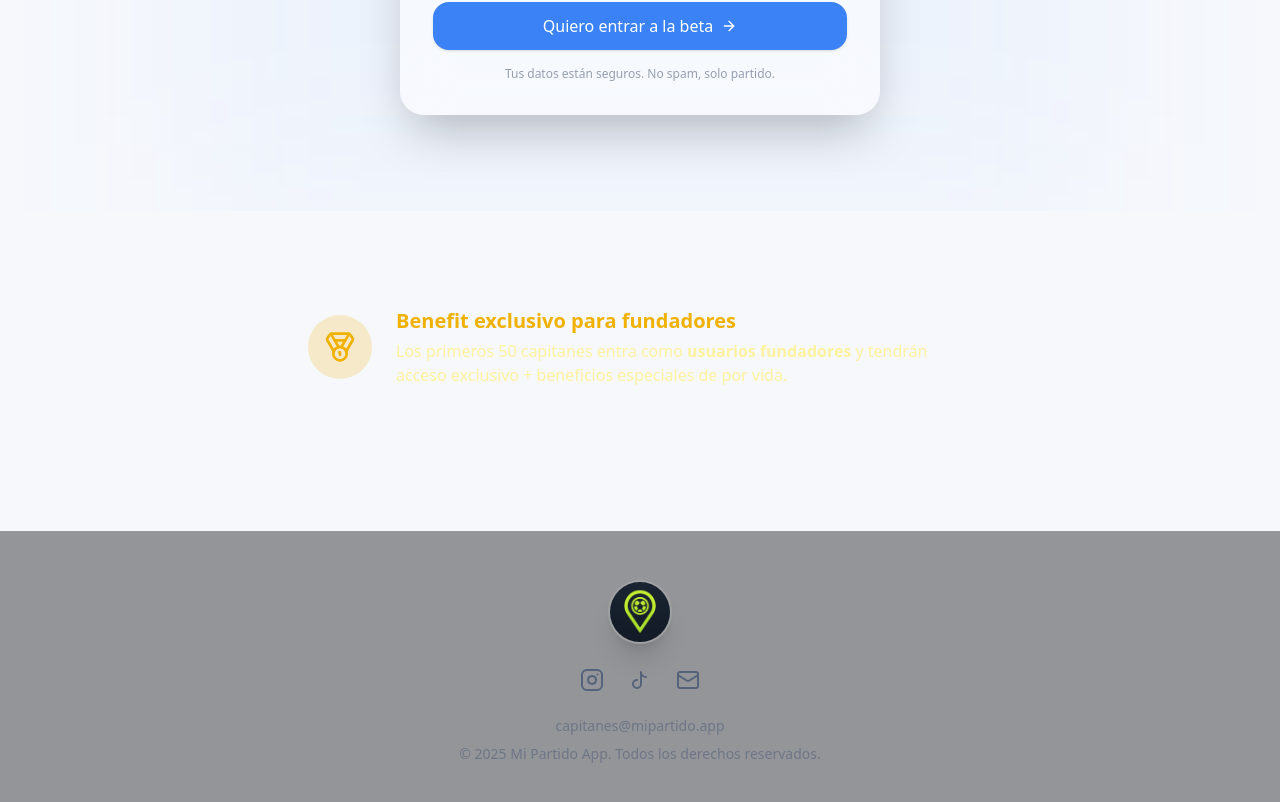
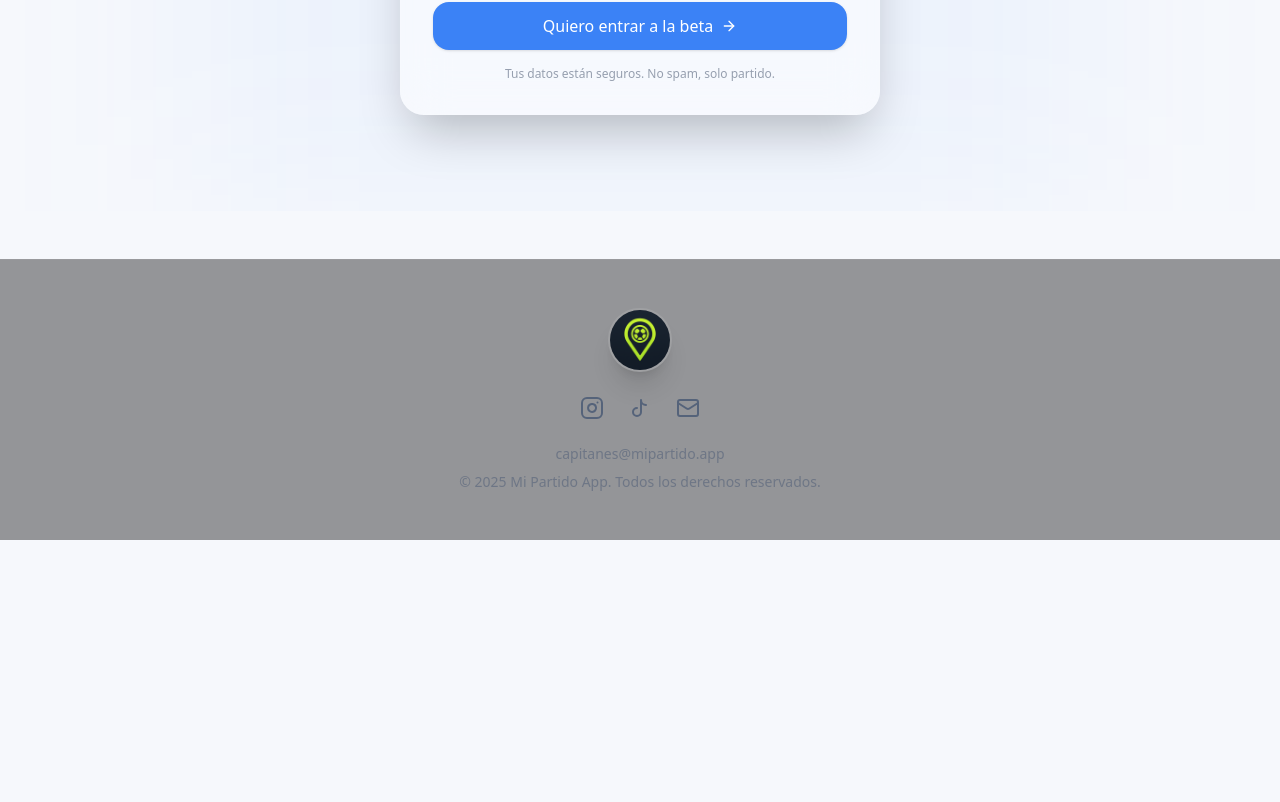
Before and after one commit to h4che404/LandingPageMipartido, a Next.js app: page / in a window 1280 px wide. Shown: the part 3408-4210 px from the top of the page. After the commit the page ends 3948 px from the top, so only its background shows below. Built offline with nearby package versions, Linux system fonts and the light colour scheme; no server answers; the database is empty.

Commit message:
remove: incentive section from landing page

```diff
--- a/src/app/page.tsx
+++ b/src/app/page.tsx
@@ -2,7 +2,6 @@ import { Hero } from "@/components/sections/hero";
 import { Benefits } from "@/components/sections/benefits";
 import { PainPoints } from "@/components/sections/pain-points";
 import { Audience } from "@/components/sections/audience";
-import { Incentive } from "@/components/sections/incentive";
 import { WaitlistForm } from "@/components/features/waitlist-form";
 import { Footer } from "@/components/layout/footer";
 import { PublicBetaList } from "@/components/features/public-beta-list";
@@ -15,7 +14,6 @@ export default function Home() {
       <PainPoints />
       <Audience />
       <WaitlistForm />
-      <Incentive />
       <PublicBetaList />
     </div>
   );
```
